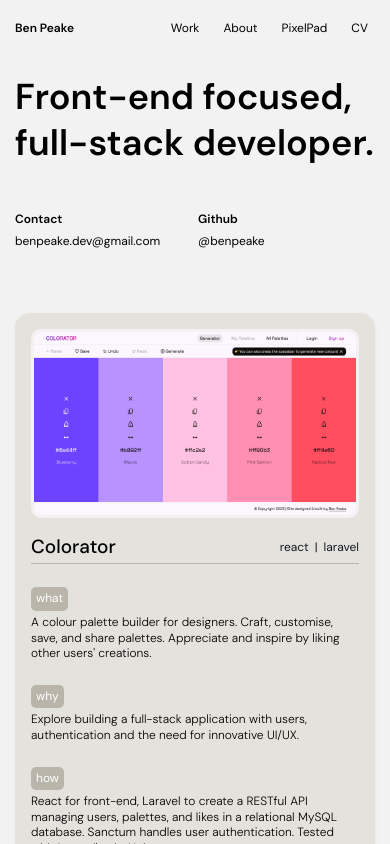
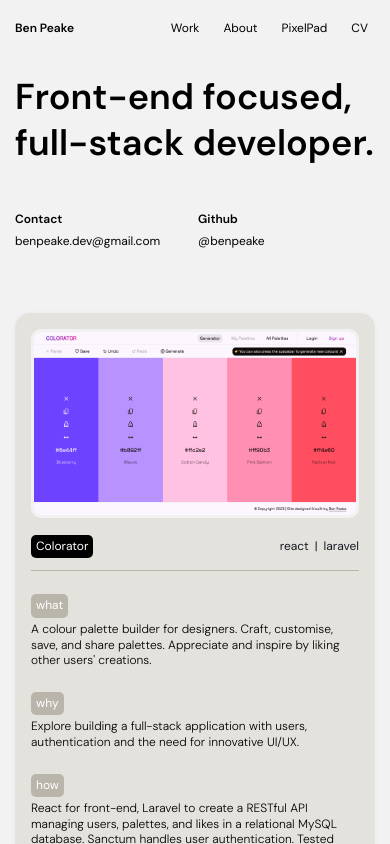
Before and after one commit to Benpeake/portfolio-2.0, a React (Create React App) app: page / in a window 390 px wide. Shown: the top 844 px of the page. Built offline with nearby package versions, Linux system fonts and the light colour scheme.

Commit message:
neatening code before deploying

```diff
--- a/src/components/pixel-pad-gallery/index.js
+++ b/src/components/pixel-pad-gallery/index.js
@@ -34,6 +34,7 @@ function PixelPadGallery() {
           const Component = item.component;
           return (
         <div className="component-container"
+        key={index}
         style={{backgroundColor: item.bgColor}}
         >
             <div className="component-title"
--- a/src/components/work-section/index.js
+++ b/src/components/work-section/index.js
@@ -29,7 +29,7 @@ function WorkSection () {
         {
             id: 2,
             title: "Viridis",
-            img: "../../../images/viridis.png",
+            img: "../../../images/viridis2.png",
             liveLink: "https://benpeake.github.io/viridis-site/",
             github: "https://github.com/Benpeake/viridis-site",
             tech: ["html", "|", "css", "|", "javascript"],
--- a/src/components/work-section/project/index.js
+++ b/src/components/work-section/project/index.js
@@ -30,7 +30,7 @@ function Project({ img, title, what, why, how, liveLink, github, tech }) {
       </div>
       <div className="project-info-container">
         <div className="title-container">
-          <h3>{title}</h3>
+          <p className="project-title">{title}</p>
           <div className="tech-container">
             {tech.map((tech, index) => (
               <p className="smaller tech-item" key={index}>
--- a/src/components/work-section/project/project.css
+++ b/src/components/work-section/project/project.css
@@ -23,12 +23,21 @@
 }
 
 .title-container{
-    padding-bottom: .4vw;
-    border-bottom: solid .1vw var(--silver) ;
+    padding-bottom: 1.2vw;
+    border-bottom: solid .1vw var(--black) ;
     display: flex;
     justify-content: space-between;
     align-items: end;
+}
 
+.project-title{
+    padding: 0.4vw 0.5vw;
+    border-radius: 0.5vw;
+    background-color: var(--black);
+    color: var(--white);
+    padding-bottom: .4vw;
+    width: fit-content;
+    height: fit-content;
 }
 
 .project-subinfo-container{
@@ -88,7 +97,7 @@
     }
 
     .title-container{
-        padding-bottom: 4px;
+        padding-bottom:12px;
         border-bottom: solid 1px var(--silver) ;
     }
 
@@ -116,4 +125,10 @@
         padding-bottom: 4px;
     }
 
+    .project-title{
+        padding: 4px 5px;
+        border-radius: 5px;
+        padding-bottom: 4px;
+    }
+
   }
--- a/src/pixel-pad-components/viridis-logo/viridis-logo.css
+++ b/src/pixel-pad-components/viridis-logo/viridis-logo.css
@@ -12,3 +12,16 @@ svg{overflow: visible;}
     display: grid;
     gap: 1.2vw;
 }
+
+@media screen and (max-width: 1000px){
+
+    .logo-viridis{
+        width: 250px;
+    }
+
+    .logo-animation-container{
+        display: grid;
+        gap: 12px;
+    }
+
+  }
```
Also changed, not shown: public/images/viridis2.png (added).
